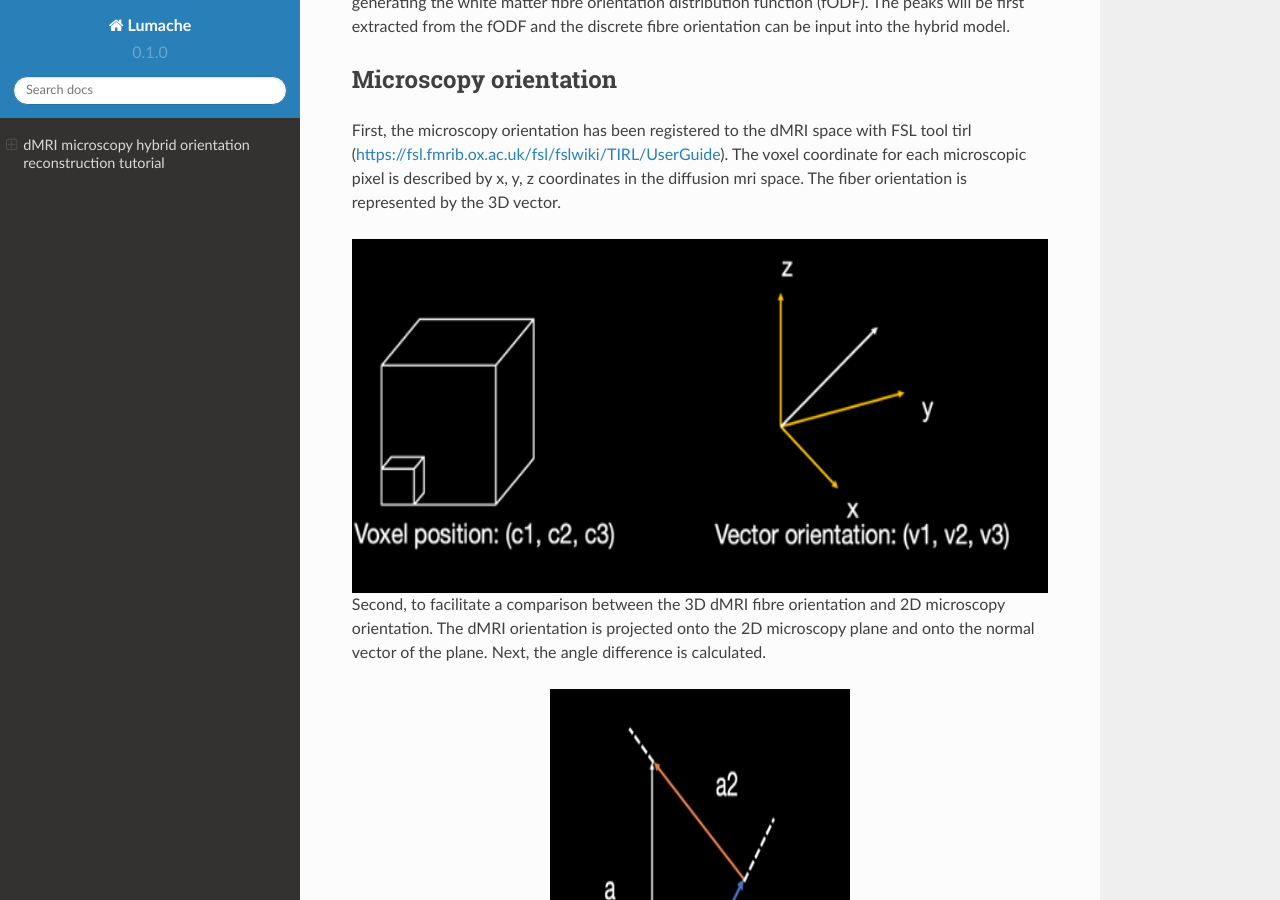
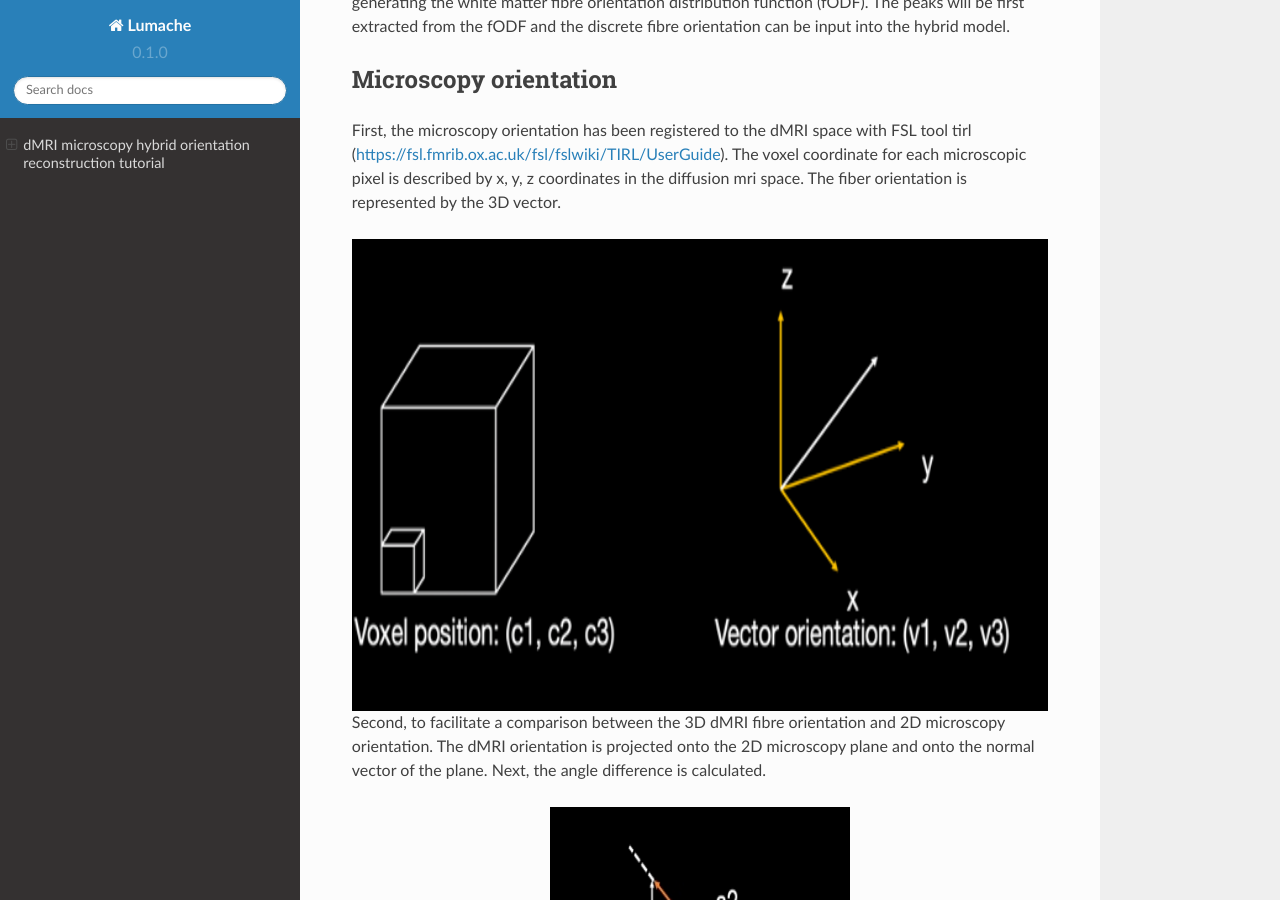
Before and after one commit to Silei-Silei/Hybrid_tractography_tutorial, a Sphinx documentation site: the page built from docs/source/index.rst, in a window 1280 px wide and 900 px high, scrolled down 574 px. Built offline with Sphinx 7.4.7 and the Read the Docs theme 2.0.0, drawn with Linux system fonts in a browser that asks for light colours.

Commit message:
Update index.rst

```diff
--- a/docs/source/index.rst
+++ b/docs/source/index.rst
@@ -23,7 +23,7 @@ First, the microscopy orientation has been registered to the dMRI space with FSL
 
 .. image:: ../images/fig1.jpg
   :width: 500px
-  :scale: 150%
+  :scale: 200%
   :align: center
 
 Second, to facilitate a comparison between the 3D dMRI fibre orientation and 2D microscopy orientation. The dMRI orientation is projected onto the 2D microscopy plane and onto the normal vector of the plane. Next, the angle difference is calculated.
```
